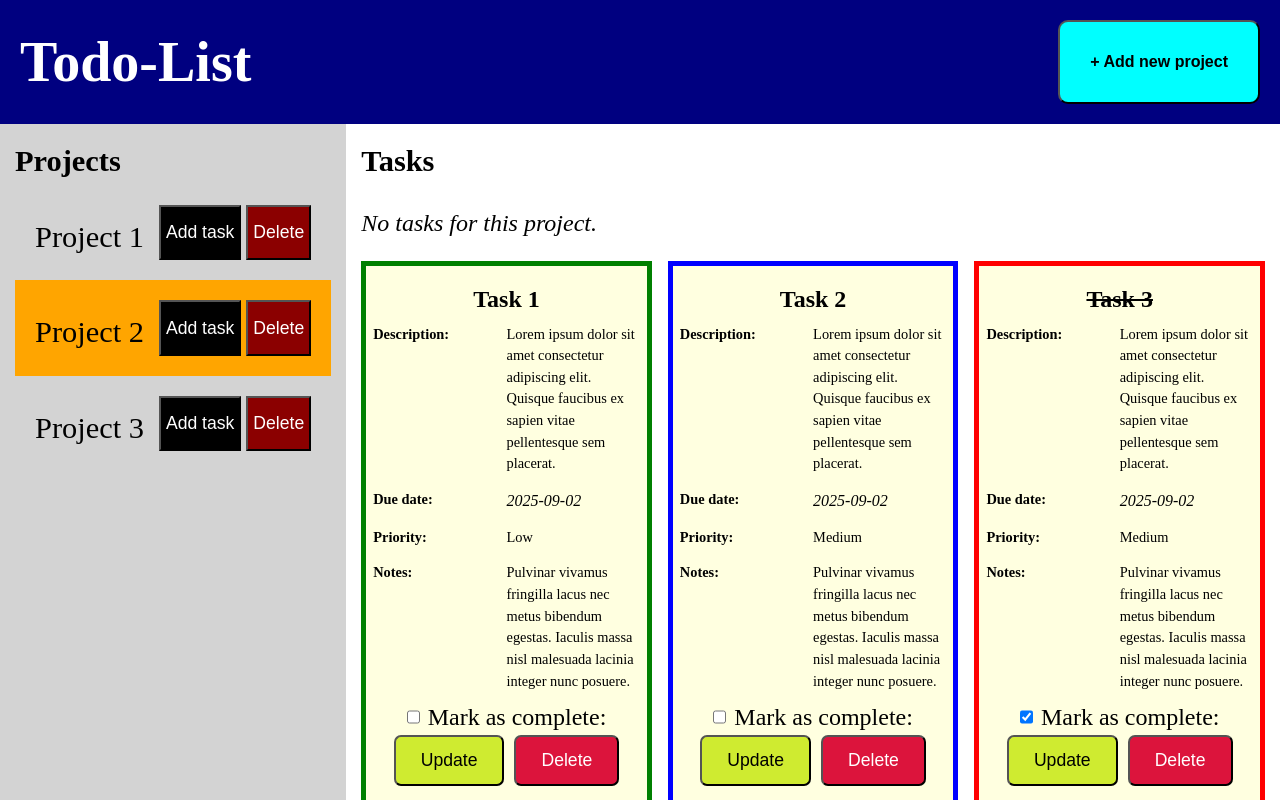
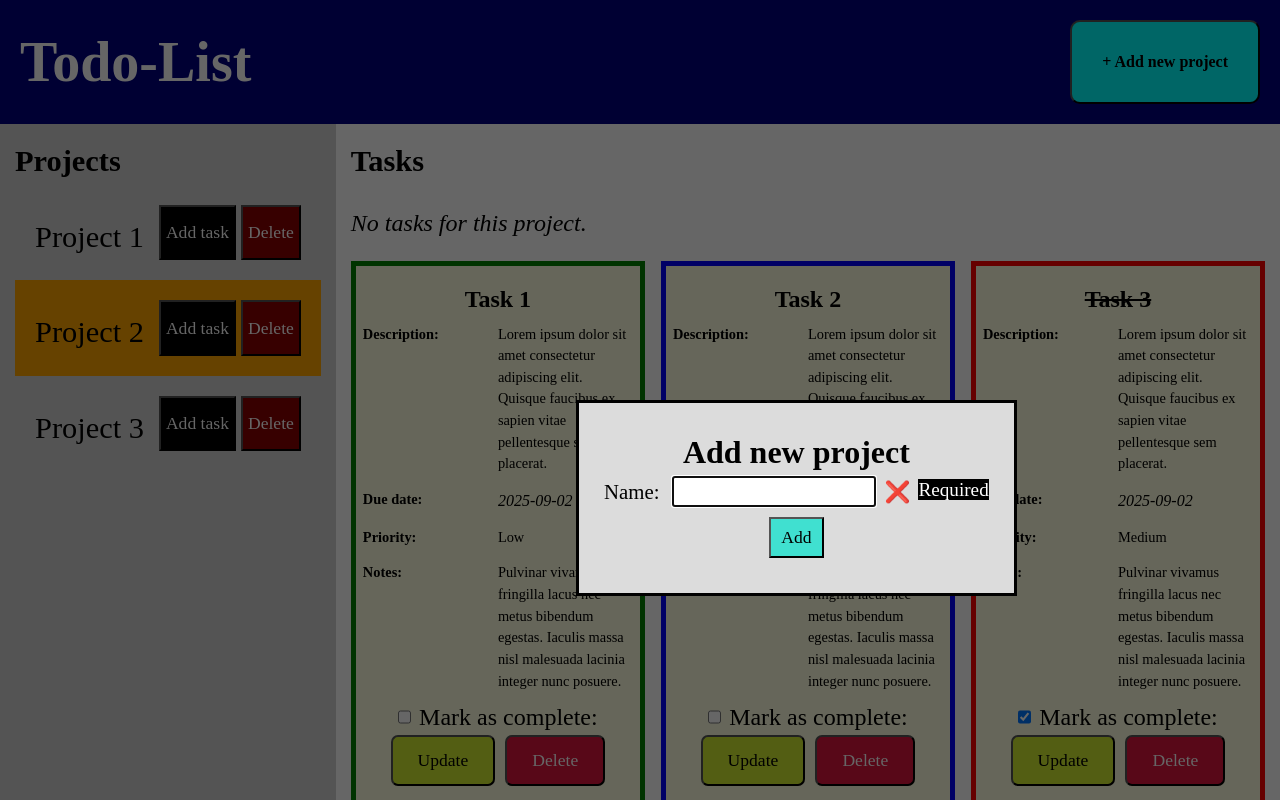
Before and after one commit to PanibratovR3/Todo-List, a website built with webpack: page src/template.html in a window 1280 px wide. Both pictures are taken after a click on the button "+ Add new project". Shown: the top 800 px of the page. Built offline with nearby package versions, Linux system fonts and the light colour scheme.

Commit message:
Added handler for calling dialog for adding new project.

```diff
--- a/src/index.js
+++ b/src/index.js
@@ -1 +1,5 @@
-alert("Test");
+const addNewProjectButton = document.querySelector(".add-project-button");
+addNewProjectButton.addEventListener("click", () => {
+  const addNewProjectDialog = document.querySelector(".add-project-dialog");
+  addNewProjectDialog.showModal();
+});
--- a/src/style.css
+++ b/src/style.css
@@ -3,6 +3,10 @@
     padding: 0;
     box-sizing: border-box;
     line-height: 1.5;
+}
+
+input, select, textarea, button {
+    font: inherit;
 }
 
 .header {
@@ -17,7 +21,7 @@
     font-size: 3.5rem;
 }
 
-.add-project {
+.add-project-button {
     background-color: #00ffff;
     padding: 15px 30px;
     border-radius: 10px;
@@ -170,3 +174,68 @@
 .complete {
     text-decoration:line-through;
 }
+
+.modal-dialog-add-project-container {
+    position: relative;
+}
+
+.add-project-dialog {
+    position: absolute;
+    top: 50%;
+    left: 45%;
+    background-color:gainsboro;
+    padding: 25px;
+}
+
+.add-project-header {
+    text-align: center;
+    font-weight: bold;
+    font-size: 2rem;
+}
+
+::backdrop {
+    background-color: black;
+    opacity: 0.6;
+}
+
+.add-project-row {
+    display: flex;
+    gap: 8px;
+}
+
+.add-project-row label {
+    flex: 1;
+    margin-right: 5px;
+    font-size: 1.3rem;
+}
+
+.add-project-settings {
+    display: flex;
+    justify-content: center;
+    align-items: center;
+    padding: 10px 0;
+    align-items: baseline;
+}
+
+.add-project-submit-button {
+    font-size: 1.1rem;
+    padding: 5px 10px;
+    background-color:turquoise;
+}
+
+input:required ~ .add-project-monitor::after {
+    content: "Required";
+    background-color: black;
+    color: white;
+    font-size: 1.2rem;
+}
+
+input:invalid + .non-empty-flag::after {
+    content: "❌";
+    font-size: 1.3rem;
+}
+
+input:valid + .non-empty-flag::after {
+    content: "✅";
+    font-size: 1.3rem;
+}
--- a/src/template.html
+++ b/src/template.html
@@ -4,6 +4,7 @@
     <meta charset="UTF-8">
     <meta name="viewport" content="width=device-width, initial-scale=1.0">
     <link rel="stylesheet" href="style.css">
+    <script src="index.js" defer></script>
     <title>Todo-List</title>
 </head>
     <body>
@@ -11,7 +12,7 @@
             <div class="header-text">
                 Todo-List
             </div>
-            <button class="add-project">
+            <button class="add-project-button">
                 + Add new project
             </button>
         </div>
@@ -166,5 +167,21 @@
                 </div>
             </div>
         </div>
+        <div class="modal-dialog-add-project-container">
+            <dialog class="add-project-dialog">
+                <div class="add-project-header">Add new project</div>
+                <form method="dialog">
+                    <div class="add-project-row">
+                        <label for="project-name">Name:</label>
+                        <input type="text" name="" id="project-name" required/>
+                        <span class="non-empty-flag"></span>
+                        <span class="add-project-monitor"></span>
+                    </div>
+                    <div class="add-project-settings">
+                        <button type="button" class="add-project-submit-button">Add</button>
+                    </div>
+                </form>
+            </dialog>
+        </div>
     </body>
 </html>
```
